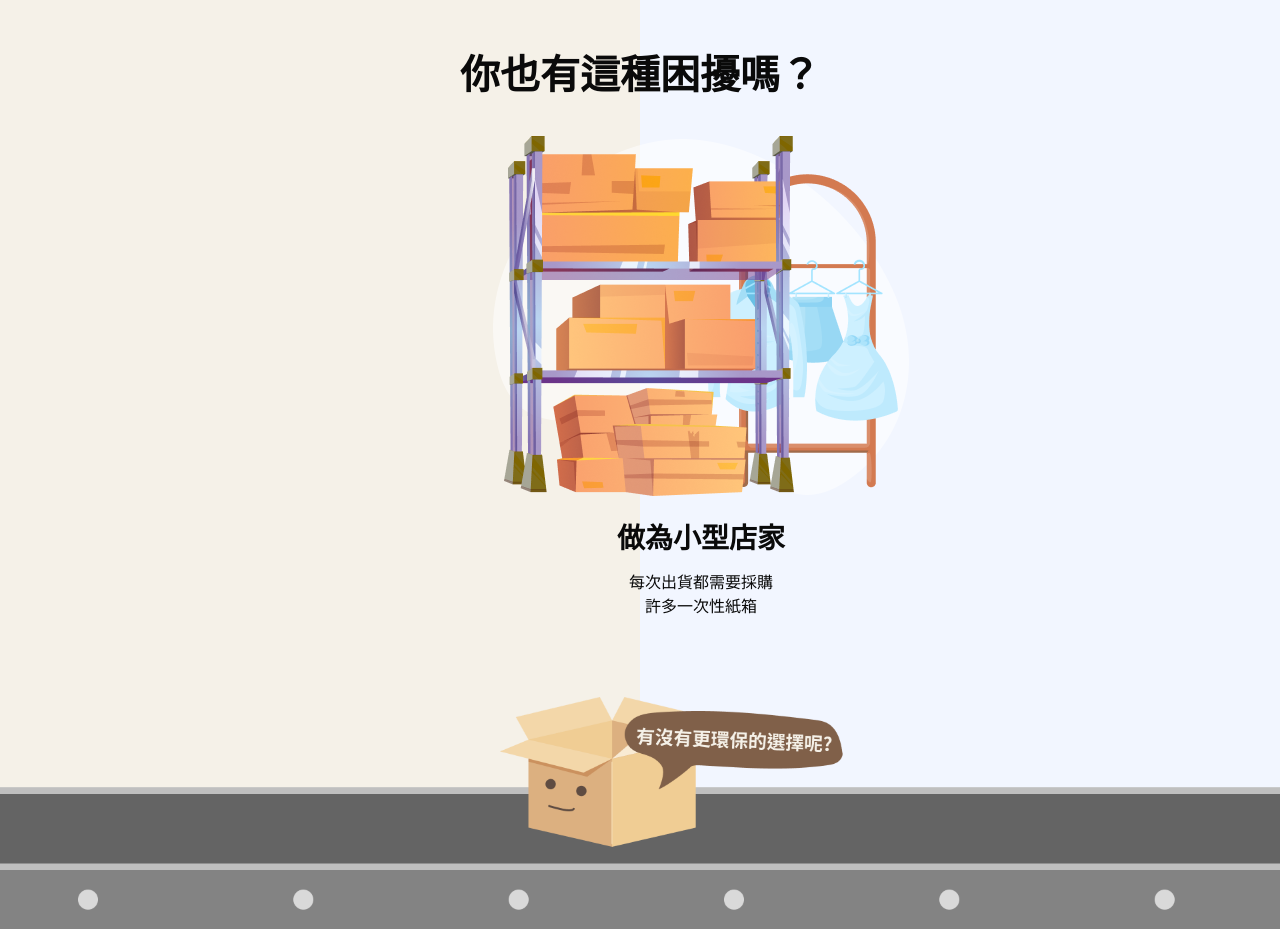
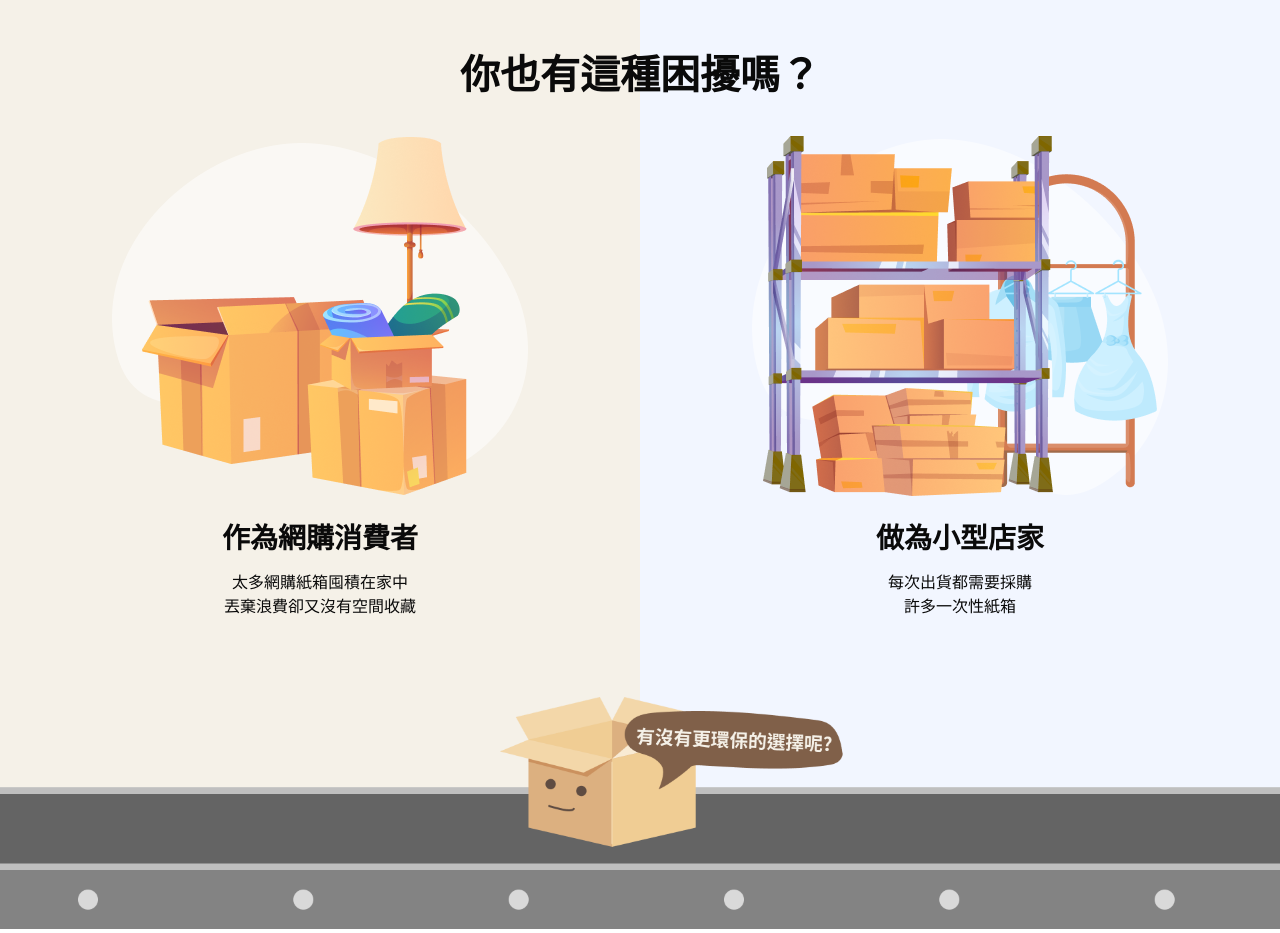
Before and after one commit to itsdaiyy/react-boxes, a React (Vite) app: page / in a window 1280 px wide. Shown: the part 1100-2033 px from the top of the page. Built offline with nearby package versions, Linux system fonts and the light colour scheme; no server answers.

Commit message:
fix:修復Section2顯示問題、class

```diff
--- a/src/pages/HomePage.jsx
+++ b/src/pages/HomePage.jsx
@@ -175,11 +175,13 @@ function HomePage() {
           <h2 className="lg:text-[40px] text-[28px] lg:leading-[48px] leading-[33.6px] mb-[40px]">你也有這種困擾嗎？</h2>
           <div className="flex lg:flex-row flex-col justify-center items-center">
             <div className="w-full relative
-        before:absolute before:w-full before:h-full before:bg-main-100 before:left-0 before:top-0 before:content-[''] lg:hidden">
-              <Section2_Card imgUrl={section2Data[0].imgUrl} title={section2Data[0].title} content={section2Data[0].content} padding={`lg:pe-[122px] ps-0 pb-[40px] lg:pb-0`} bgColor={`main-100`}></Section2_Card>
+        before:absolute before:w-full before:h-full before:bg-main-100 before:left-0 before:top-0 before:content-[''] lg:before:hidden">
+              <Section2_Card imgUrl={section2Data[0].imgUrl} title={section2Data[0].title} content={section2Data[0].content} padding={`pb-[40px] lg:pb-0`} bgColor={`main-100`}></Section2_Card>
             </div>
-
-            <Section2_Card imgUrl={section2Data[1].imgUrl} title={section2Data[1].title} content={section2Data[1].content} padding={`lg:ps-[122px] ps-0 pt-[40px] lg:pt-0`} bgColor={`second-100`}></Section2_Card>
+            <div className="w-full relative
+        before:absolute before:w-full before:h-full before:bg-second-100 before:left-0 before:top-0 before:content-[''] lg:before:hidden">
+              <Section2_Card imgUrl={section2Data[1].imgUrl} title={section2Data[1].title} content={section2Data[1].content} padding={`pt-[40px] lg:pt-0`} bgColor={`second-100`}></Section2_Card>
+            </div>
           </div>
         </div>
         <img src={homeSection2_3} alt="有沒有更環保的選擇呢" className="relative z-10 w-full object-cover h-auto hidden xl:block" />
@@ -240,7 +242,7 @@ function HomePage() {
         <NavLink to="/map" className='btn absolute md:left-1/2 md:-translate-x-1/2 z-10 xl:bottom-[20px] lg:bottom-[10px] md:bottom-[15px] bottom-[30px] left-[60%]'>
           前往尋找理想紙箱
         </NavLink>
-        <div class="absolute bottom-0 left-0 w-full bg-gradient-to-t from-white/20 to-transparent xl:h-[70px] h-[60px]"></div>
+        <div className="absolute bottom-0 left-0 w-full bg-gradient-to-t from-white/20 to-transparent xl:h-[70px] h-[60px]"></div>
       </div>
 
       <Footer />
```
